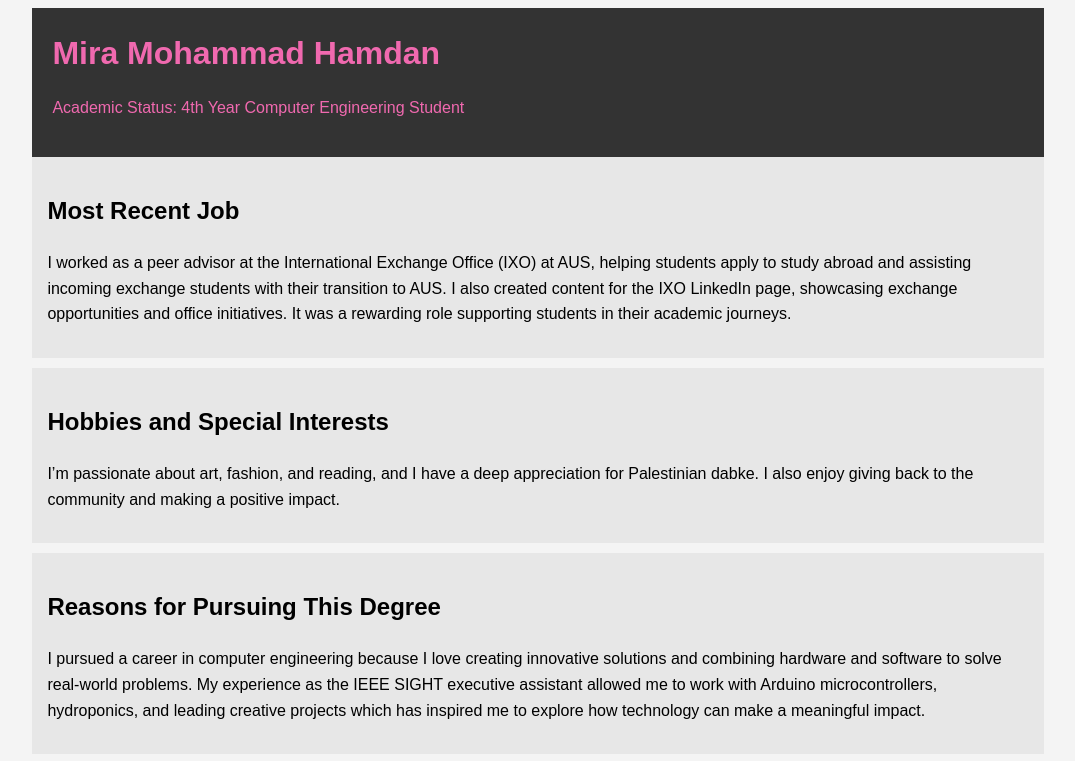
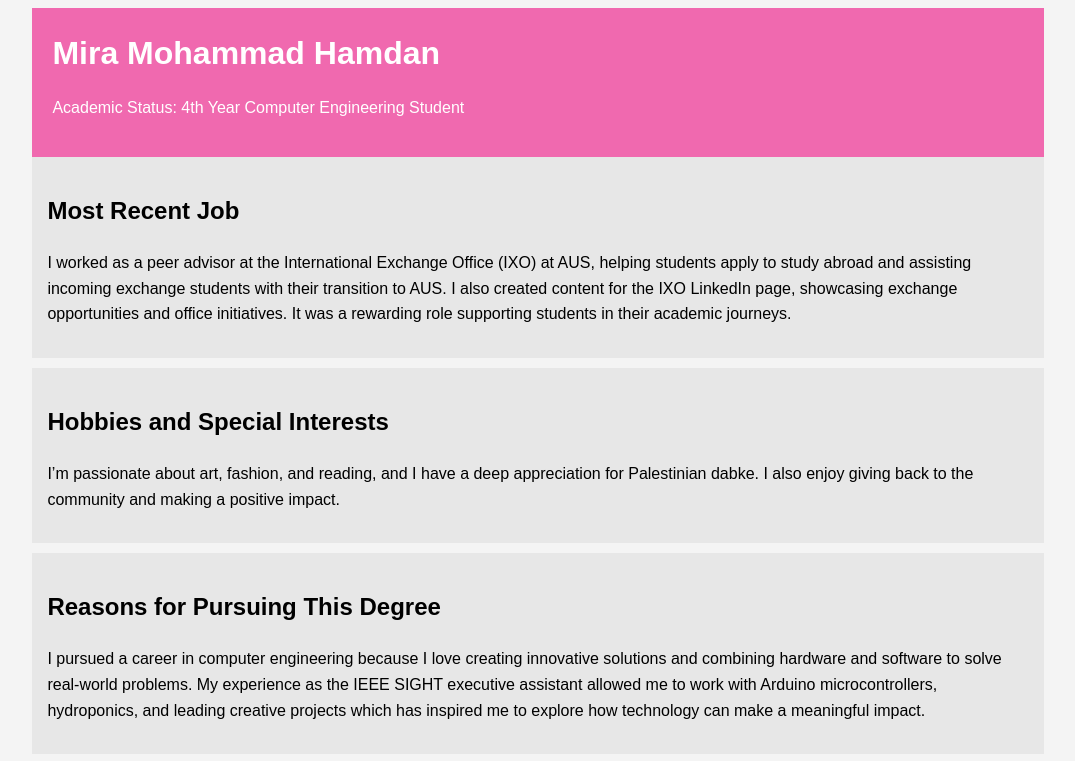
Before and after one commit to MirageArt/me, a plain HTML site: page index.html in a window 1280 px wide. Shown: the top 761 px of the page, without its empty margins (102-1177 px from the left). Drawn offline with Linux system fonts and the light colour scheme.

Commit message:
Update index.html

```diff
--- a/index.html
+++ b/index.html
@@ -14,8 +14,8 @@
             overflow: hidden;
         }
         .main-info {
-            background: #333;
-            color: #f069af;
+            background: #f069af;
+            color: #fff;
             padding: 20px;
         }
         .main-info h1 {
```
